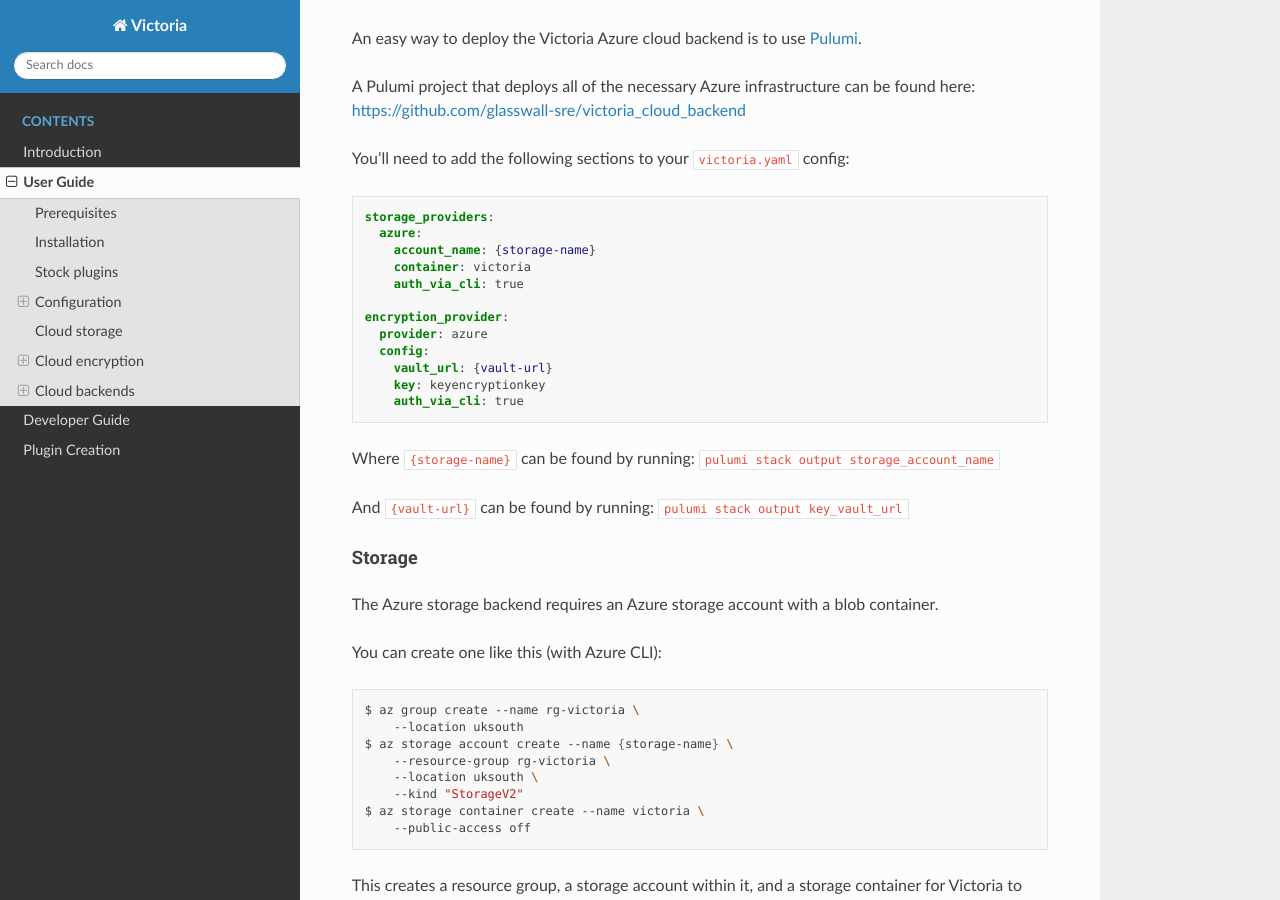
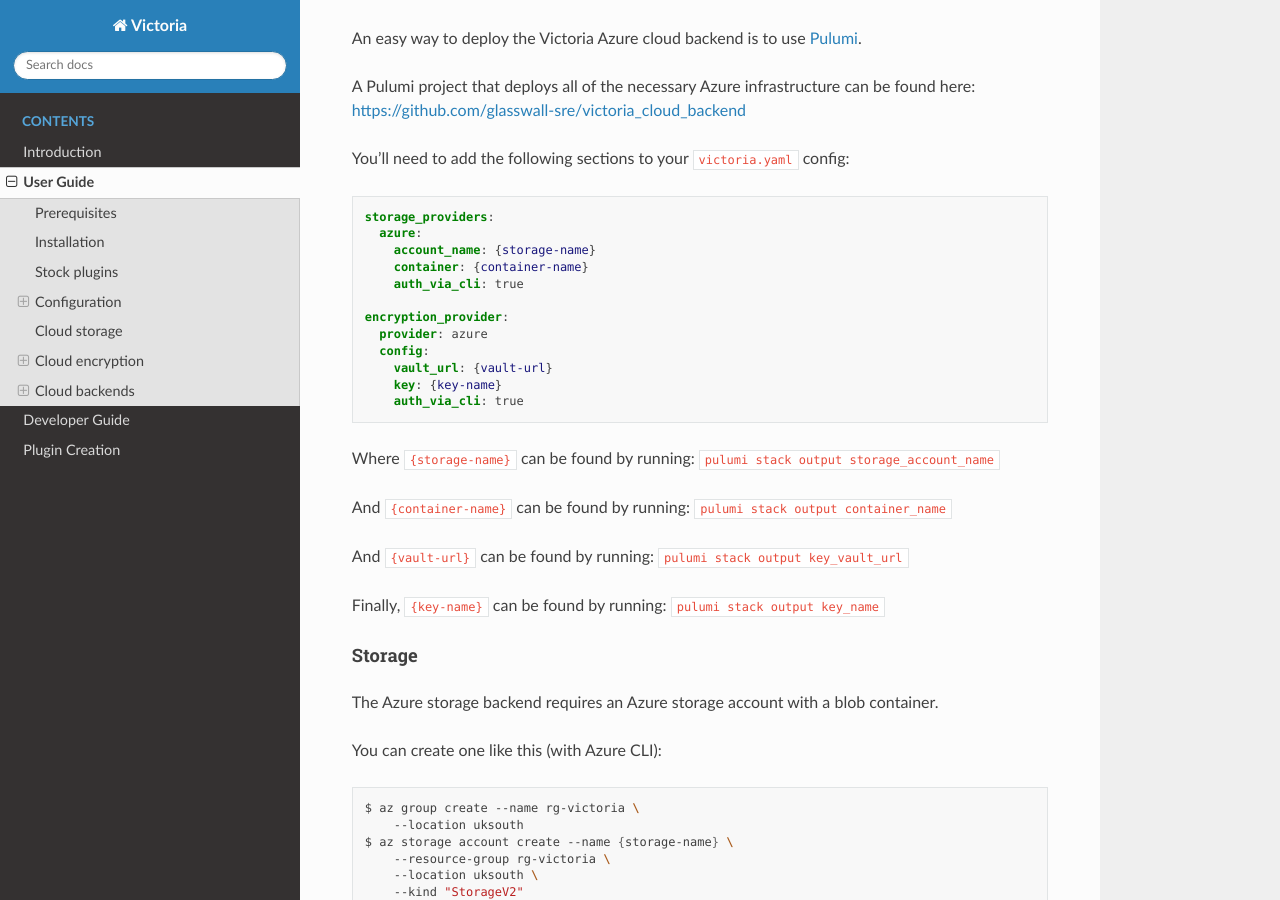
Before and after one commit to glasswall-sre/victoria, a Sphinx documentation site: the page built from docs/user-guide.rst, in a window 1280 px wide and 900 px high, scrolled down 5464 px. Built offline with Sphinx 7.4.7 and the Read the Docs theme 2.0.0, drawn with Linux system fonts in a browser that asks for light colours.

Commit message:
Update user guide to include key vault key name

```diff
--- a/docs/user-guide.rst
+++ b/docs/user-guide.rst
@@ -299,21 +299,27 @@
     storage_providers:
       azure:
         account_name: {storage-name}
-        container: victoria
+        container: {container-name}
         auth_via_cli: true
 
     encryption_provider:
       provider: azure
       config:
         vault_url: {vault-url}
-        key: keyencryptionkey
+        key: {key-name}
         auth_via_cli: true
 
 Where ``{storage-name}`` can be found by running:
 ``pulumi stack output storage_account_name``
 
+And ``{container-name}`` can be found by running:
+``pulumi stack output container_name``
+
 And ``{vault-url}`` can be found by running:
 ``pulumi stack output key_vault_url``
+
+Finally, ``{key-name}`` can be found by running:
+``pulumi stack output key_name``
 
 .. _Pulumi: https://www.pulumi.com/
 
```
